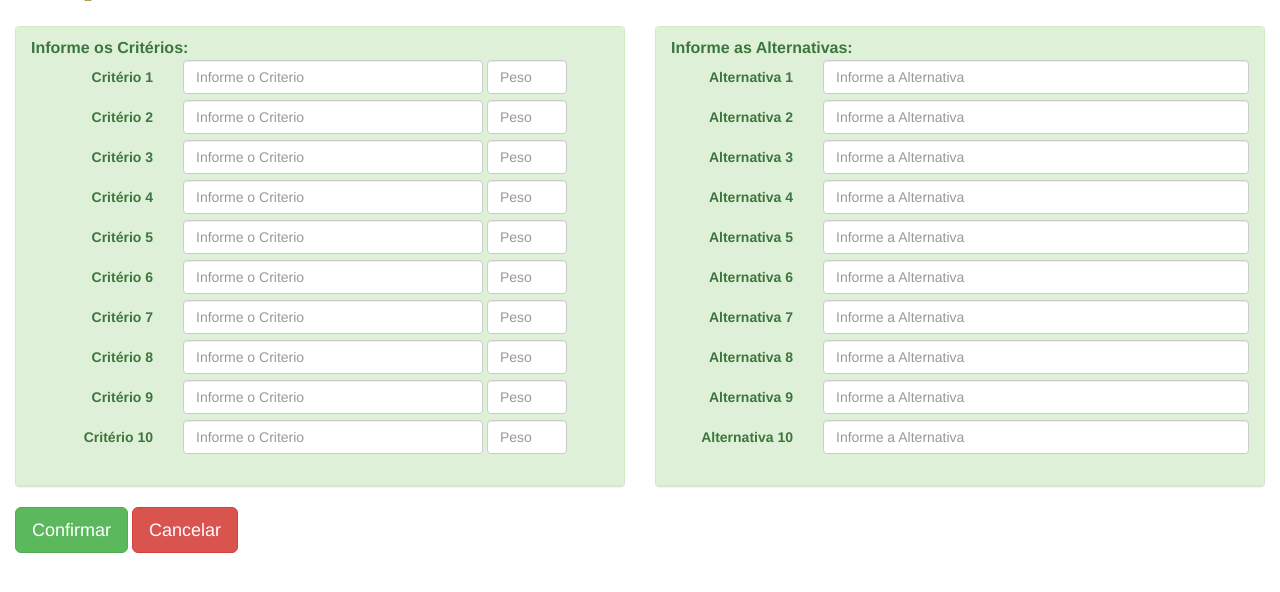
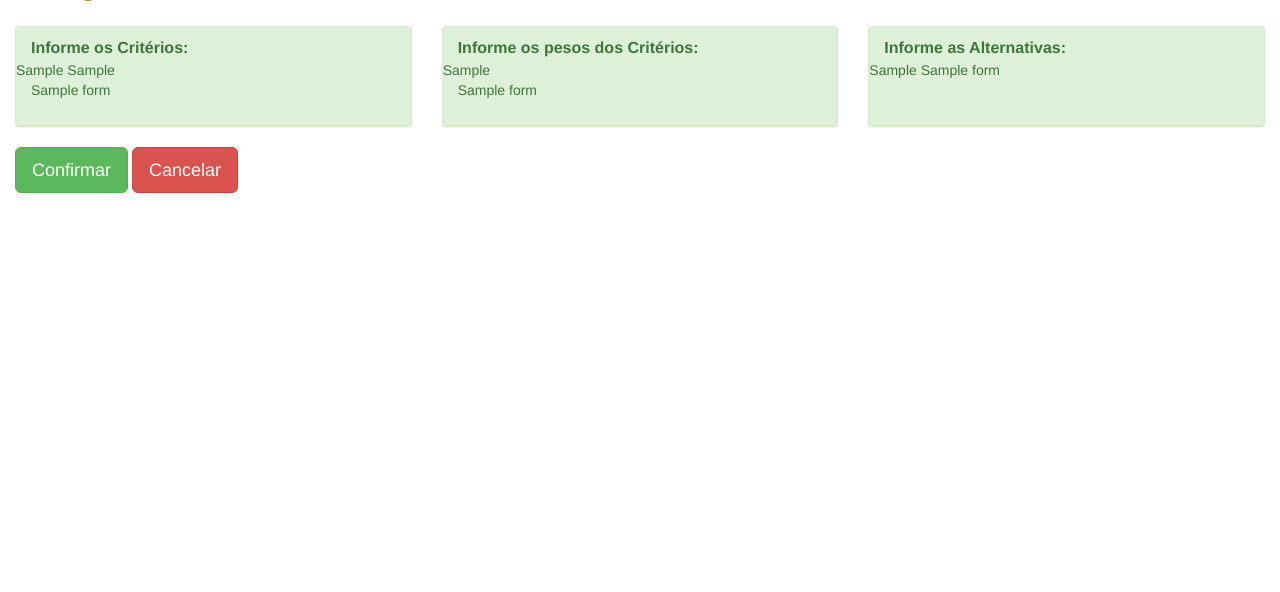
Before and after one commit to OthoGarcia/Analise-Decisoria, a Django app: template analise_decisoria/main/templates/main/informaCriterioAlternativa.html in a window 1280 px wide. Shown: the part 64-656 px from the top of the page. Run offline with Django 3.2, Linux system fonts and the light colour scheme; the template is opened without the code that fills it: most values are stand-ins (such as "Sample title", 1, 10 or a date in 2020); some libraries are stand-ins or nearby versions.

Commit message:
Adicionado criacao dos vetores de peso, alternativa, e criterio

```diff
--- a/analise_decisoria/main/templates/main/base.html
+++ b/analise_decisoria/main/templates/main/base.html
@@ -59,7 +59,7 @@
         <span aria-hidden="true"></span>
         </a>
         <ul id="dropdown-menu" class="dropdown-menu" role="menu" aria-labelledby="dropdownMenu1">
-          <li role="presentation"><a role="menuitem" tabindex="-1" href="{% url 'inserirArquivo' %}">Electre I</a></li>
+          <li role="presentation"><a role="menuitem" tabindex="-1" href="{% url 'qtdeCriterioAlternativa' %}">Electre I</a></li>
           <li role="presentation"><a role="menuitem" tabindex="-1" href="{% url 'insert_valores' %}">Electre III</a></li>
           <li role="presentation"><a role="menuitem" tabindex="-1" href="{% url 'qtdeCriterioAlternativa' %}">Electre Tri</a></li>
           <li role="presentation"><a role="menuitem" tabindex="-1" href="#">Soft Electre Tri</a></li>
--- a/analise_decisoria/main/templates/main/informaCriterioAlternativa.html
+++ b/analise_decisoria/main/templates/main/informaCriterioAlternativa.html
@@ -5,38 +5,56 @@
 {% csrf_token %}  <!-- Para poder exibir o que foi submetido. -->
   <br></br>
   <form id="loginform" class="form-horizontal" role="form" action="#" method="POST" >
-      <div id="loginbox" style="margin-top:50px;" class="mainbox col-md-6">
+      <div id="loginbox" style="margin-top:50px;" class="mainbox col-md-4">
           <div class="panel panel-success" >
               <div class="panel-heading">
                   <div class="panel-title"><b>Informe os Critérios:</b></div>
                   <div class="form-group">
-                    {% for i in "x"|rjust:qtdeCriterio %}
-                      <label for="firstname" class="col-md-3 control-label">Critério {{ forloop.counter }}</label>
-                      <div class="col-md-6">
-                        <input required  style="width:300px" class="form-control" name="Criterio{{ forloop.counter }} " placeholder="Informe o Criterio">
-                      </div>
+                    {{ criterioFormSet.montaVetorCriterio }}
+                    {{ pesoFormSet.montaVetorPeso }}
 
-                      <div class="col-md-3">
-                        <input required type="number" style="width:80px" min="0.01" max="10" class="form-control" name="PesoCriterio{{ forloop.counter }} " placeholder="Peso" step="0.01">
+                    {% for form in criterioFormSet %}
+
+                      <div class="col-md-12">
+                        {{ form }}
                       </div>
 
                       <br></br>
                     {% endfor %}
+
                   </div>
               </div>
           </div>
       </div>
 
-      <div id="loginbox" style="margin-top:50px;" class="mainbox col-md-6">
+      <form id="loginform" class="form-horizontal" role="form" action="#" method="POST" >
+          <div id="loginbox" style="margin-top:50px;" class="mainbox col-md-4">
+              <div class="panel panel-success" >
+                  <div class="panel-heading">
+                      <div class="panel-title"><b>Informe os pesos dos Critérios:</b></div>
+                      <div class="form-group">
+                        {{ pesoFormSet.montaVetorPeso }}
+                        {% for form in pesoFormSet %}
+
+                          <div class="col-md-12">
+                            {{ form }}
+                          </div>
+
+                          <br></br>
+                        {% endfor %}
+                      </div>
+                  </div>
+              </div>
+          </div>
+
+      <div id="loginbox" style="margin-top:50px;" class="mainbox col-md-4">
           <div class="panel panel-success" >
               <div class="panel-heading">
                   <div class="panel-title"><b>Informe as Alternativas:</b></div>
                     <div class="form-group">
-                  {% for i in "x"|rjust:qtdeAlternativa %}
-                      <label for="firstname" class="col-md-3 control-label">Alternativa {{ forloop.counter }}</label>
-                      <div class="col-md-9">
-                          <input required class="form-control" name="Alternativa{{ forloop.counter }} " placeholder="Informe a Alternativa">
-                      </div>
+                    {{ criterioFormSet.montaVetorCriterio }}
+                    {% for form in alternativaFormSet %}
+                      {{ form }}
                       <br></br>
                   {% endfor %}
                     </div>
```
Also changed, not shown: analise_decisoria/main/forms.py (+11 -3 lines), analise_decisoria/main/views.py (+18 -3 lines).
